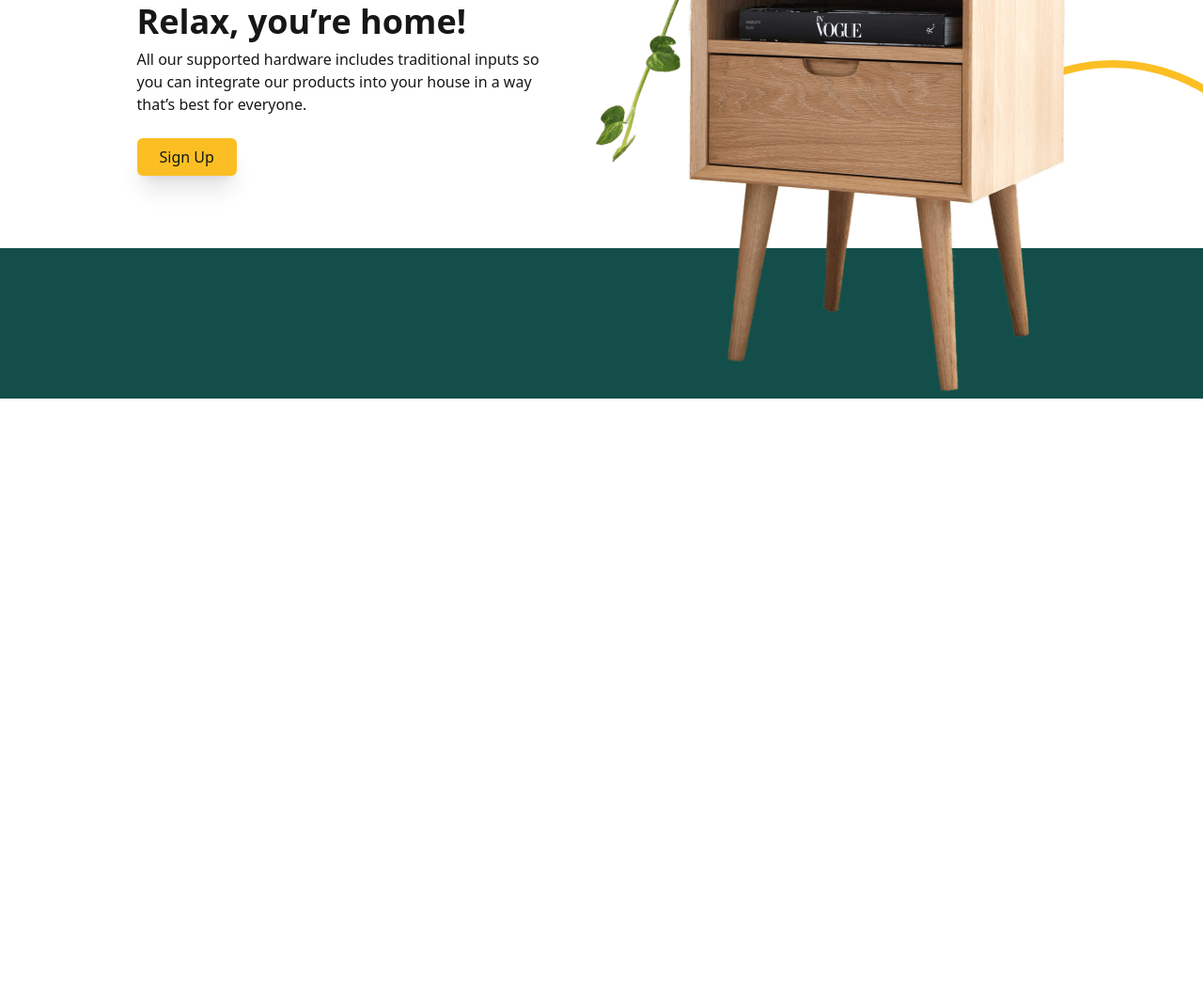
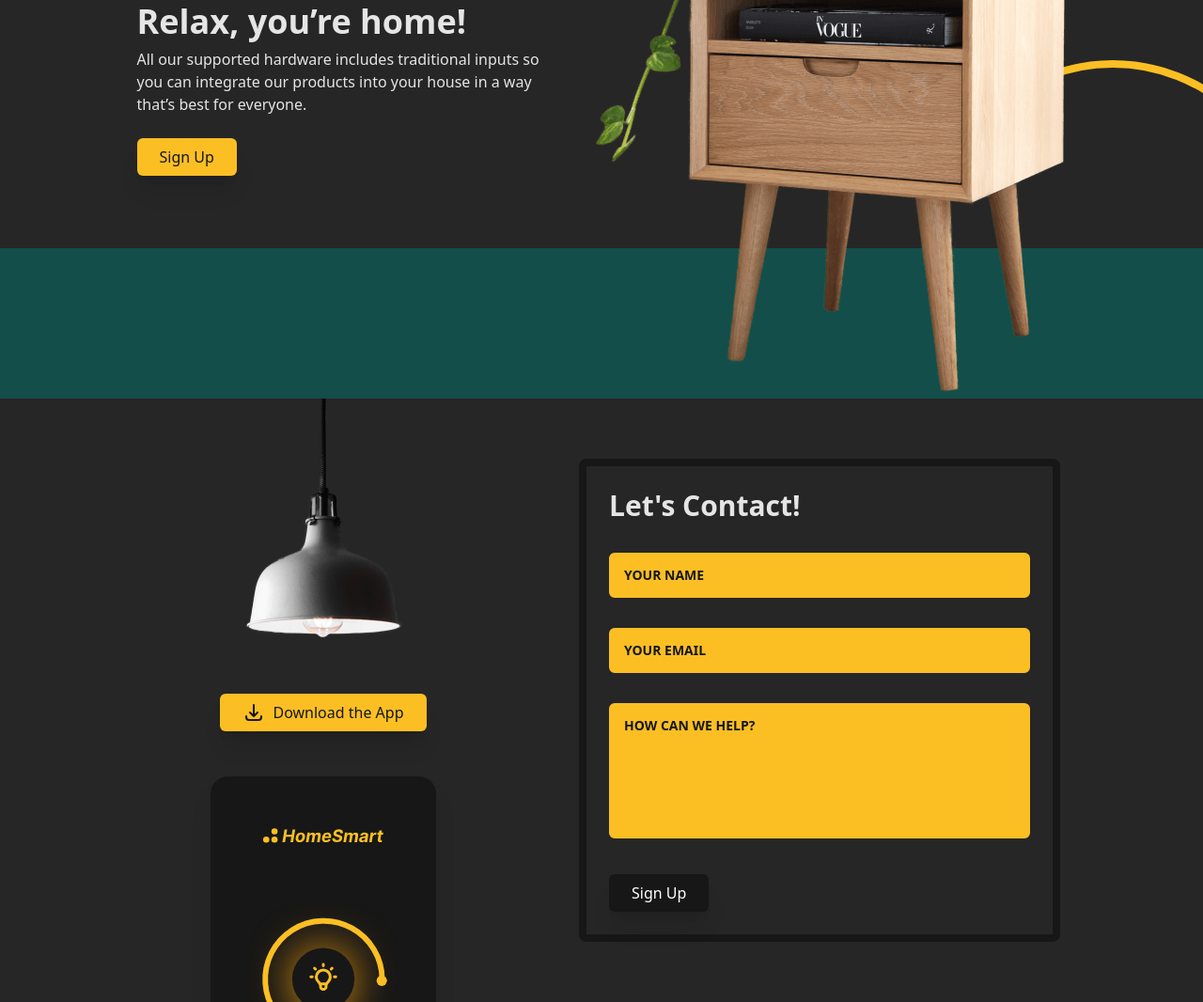
Before and after one commit to Yosef-Ali/landing-page-with-tailwind, a website built with Vite: page index.html in a window 1280 px wide. Shown: the part 2218-3284 px from the top of the page at 94% size. Before the commit the page ends 2642 px from the top, so only its background shows below. Built offline with nearby package versions, Linux system fonts and the light colour scheme.

Commit message:
section footer

```diff
--- a/index.html
+++ b/index.html
@@ -1,5 +1,6 @@
 <!DOCTYPE html>
-<html lang="en">
+<!-- class="dark" -->
+<html lang="en" class="dark">
 	<head>
 		<meta charset="UTF-8" />
 		<link rel="icon" type="image/svg+xml" href="favicon.svg" />
@@ -273,6 +274,98 @@
 				></div>
 			</section>
 		</main>
+		<section
+			aria-labelledby="contact"
+			class="container px-8 mx-auto overflow-hidden"
+		>
+			<div class="flex flex-wrap justify-center gap-12 md:gap-6 lg:gap-20">
+				<div class="relative md:flex-1 md:max-w-sm">
+					<img src="./assets/lamp.png" alt="lamp" class="mx-auto" />
+					<a
+						href="#"
+						class="flex gap-2 px-6 py-2 mx-auto mt-12 transition-shadow rounded-md shadow-xl bg-amber-400 dark:text-neutral-900 w-max md:mb-12 hover:shadow-none focus:outline-none focus-visible:ring-4 ring-neutral-900 ring-offset-4 ring-offset-white dark:ring-amber-400 dark:ring-offset-neutral-800"
+					>
+						<svg
+							xmlns="http://www.w3.org/2000/svg"
+							class="w-6 h-6"
+							fill="none"
+							viewBox="0 0 24 24"
+							stroke="currentColor"
+							stroke-width="2"
+						>
+							<path
+								stroke-linecap="round"
+								stroke-linejoin="round"
+								d="M4 16v1a3 3 0 003 3h10a3 3 0 003-3v-1m-4-4l-4 4m0 0l-4-4m4 4V4"
+							/>
+						</svg>
+						<span>Download the App</span>
+					</a>
+					<img
+						src="/assets/app.svg"
+						alt="app"
+						width="240"
+						class="absolute hidden -translate-x-1/2 md:block drop-shadow-xl left-1/2 max-w-16 xl:max-w-xs"
+					/>
+					<!-- <div
+						class="absolute -translate-x-1/2 rounded-full -bottom-18 left-1/2 -z-10 aspect-square md:border-8 border-amber-400 md:w-72 lg:w-96"
+					></div> -->
+				</div>
+				<form
+					class="relative grid w-full gap-8 p-6 my-4 bg-white border-8 rounded-lg border-neutral-900 md:flex-1 md:max-w-lg md:my-12 lg:my-16 dark:bg-neutral-800"
+				>
+					<h2 id="contact" class="text-3xl font-bold">Let's Contact!</h2>
+					<div class="relative">
+						<input
+							type="text"
+							id="name"
+							placeholder="Your Name"
+							class="w-full placeholder-transparent border-4 rounded-md peer form-input border-amber-400 focus:ring-4 dark:focus:ring-offset-2 focus:ring-amber-400 focus:border-amber-400 focus:outline-none dark:bg-amber-400 dark:text-neutral-900"
+						/>
+						<label
+							for="name"
+							class="absolute text-sm font-bold uppercase transition-all -translate-y-1/2 text-neutral-500 -top-4 left-2 peer-placeholder-shown:left-4 peer-placeholder-shown:top-1/2 peer-placeholder-shown:text-neutral-900 peer-focus:-top-4 peer-focus:left-2 peer-focus:text-neutral-600 dark:peer-focus:text-neutral-300"
+							>Your Name</label
+						>
+					</div>
+					<div class="relative">
+						<input
+							type="text"
+							id="email"
+							placeholder="Your Email"
+							class="w-full placeholder-transparent border-4 rounded-md peer form-input border-amber-400 focus:ring-4 dark:focus:ring-offset-2 focus:ring-amber-400 focus:border-amber-400 focus:outline-none dark:bg-amber-400 dark:text-neutral-900"
+						/>
+						<label
+							for="name"
+							class="absolute text-sm font-bold uppercase transition-all -translate-y-1/2 text-neutral-500 -top-4 left-2 peer-placeholder-shown:left-4 peer-placeholder-shown:top-1/2 peer-placeholder-shown:text-neutral-900 peer-focus:-top-4 peer-focus:left-2 peer-focus:text-neutral-600 dark:peer-focus:text-neutral-300"
+							>Your Email</label
+						>
+					</div>
+					<div class="relative">
+						<textarea
+							name="content"
+							id="content"
+							cols="20"
+							rows="5"
+							class="w-full placeholder-transparent border-4 rounded-md resize-none peer form-textarea border-amber-400 focus:ring-4 dark:focus:ring-offset-2 focus:ring-amber-400 focus:border-amber-400 focus:outline-none dark:bg-amber-400 dark:text-neutral-900"
+							placeholder="How can we help?"
+						></textarea>
+						<label
+							for="content"
+							class="absolute text-sm font-bold uppercase transition-all -translate-y-1/2 text-neutral-500 -top-3 left-2 peer-placeholder-shown:left-4 peer-placeholder-shown:top-6 peer-placeholder-shown:text-neutral-900 peer-focus:-top-4 peer-focus:left-2 peer-focus:text-neutral-600 dark:peer-focus:text-neutral-300"
+						>
+							How can we help?
+						</label>
+					</div>
+					<a
+						class="px-6 py-2 text-white transition-shadow rounded-md shadow-xl bg-neutral-900 w-max hover:shadow-none focus:outline-none focus-visible:ring-4 ring-neutral-900 ring-offset-4 ring-offset-white dark:ring-offset-amber-400"
+						href="/"
+					>
+						Sign Up
+					</a>
+				</form>
+			</div>
+		</section>
 		<script type="module" src="/main.js"></script>
 	</body>
 </html>
--- a/tailwind.config.js
+++ b/tailwind.config.js
@@ -1,10 +1,11 @@
 module.exports = {
+	darkMode: 'class',
 	content: ['./index.html', './src/**/*.{vue,js,ts,jsx,tsx}'],
 	theme: {
 		extend: {
-			// maxWidth: {
-			// 	16: '16rem',
-			// },
+			maxWidth: {
+				16: '16rem',
+			},
 		},
 	},
 	plugins: [
```
